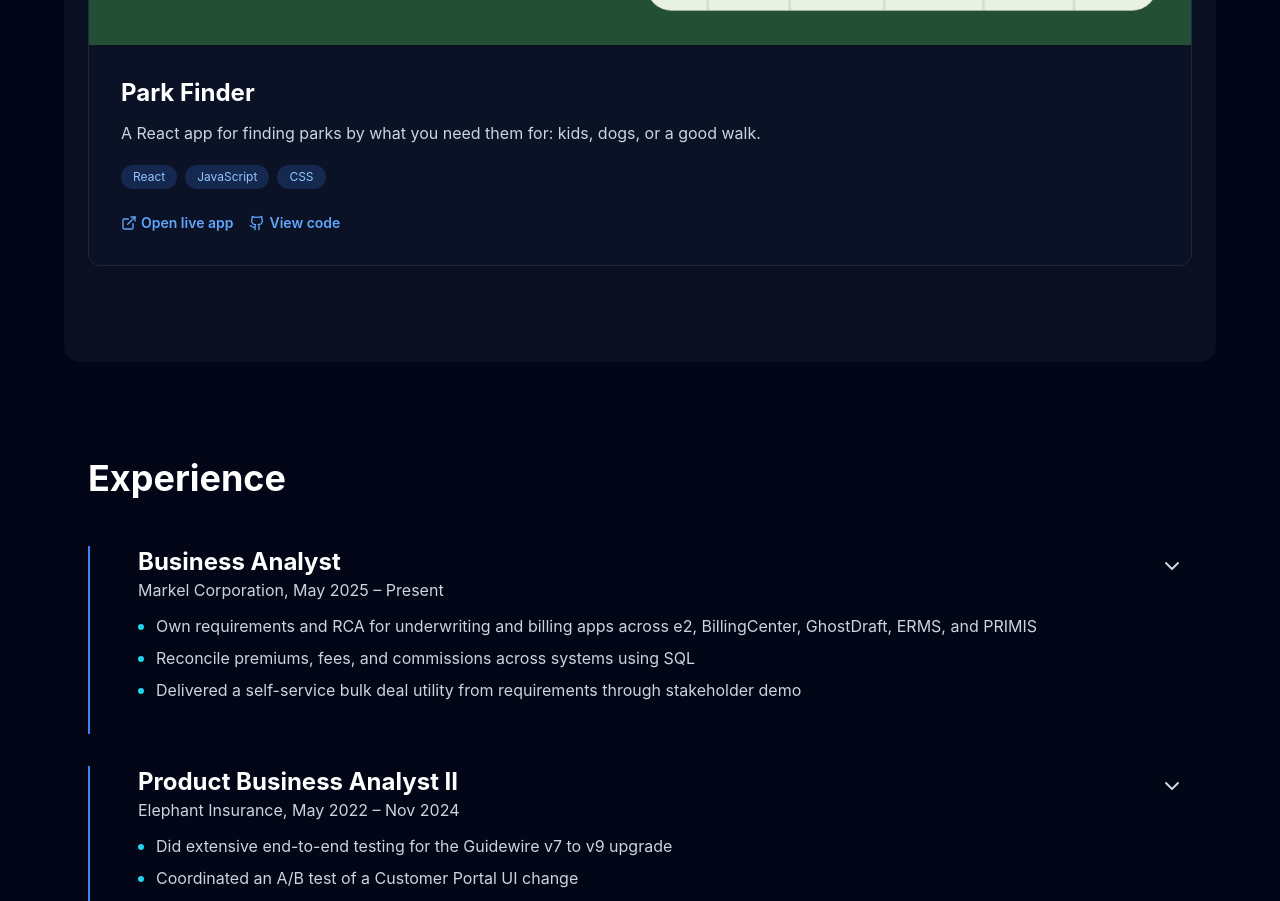
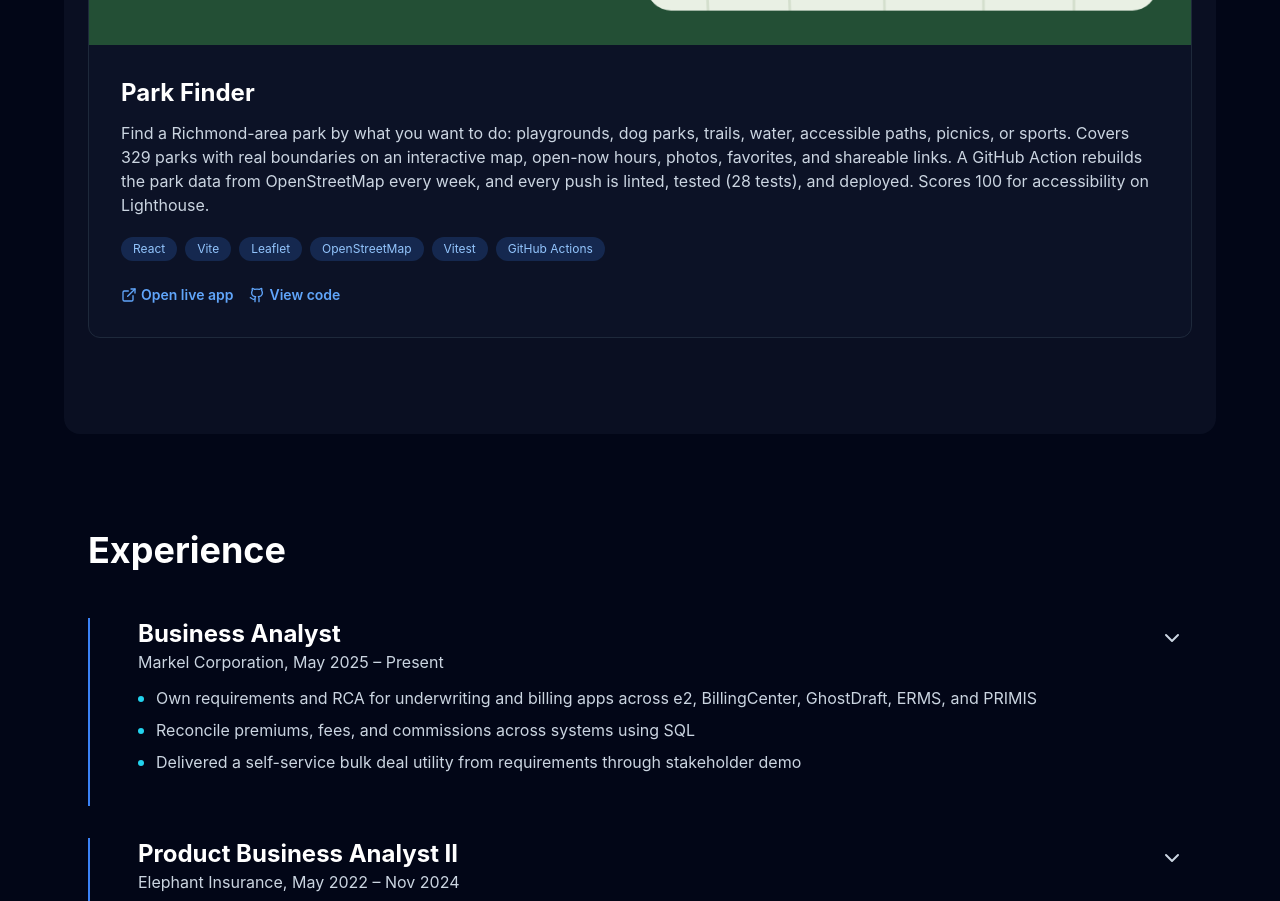
Before and after one commit to antdia4309/portfolio, a React (Create React App) app: page / in a window 1280 px wide. Shown: the part 6240-7141 px from the top of the page. Built offline with nearby package versions, Linux system fonts and the light colour scheme.

Commit message:
Update Park Finder project card

```diff
--- a/src/App.js
+++ b/src/App.js
@@ -103,8 +103,8 @@ const projects = [
   },
   {
     title: 'Park Finder',
-    description: 'A React app for finding parks by what you need them for: kids, dogs, or a good walk.',
-    tags: ['React', 'JavaScript', 'CSS'],
+    description: 'Find a Richmond-area park by what you want to do: playgrounds, dog parks, trails, water, accessible paths, picnics, or sports. Covers 329 parks with real boundaries on an interactive map, open-now hours, photos, favorites, and shareable links. A GitHub Action rebuilds the park data from OpenStreetMap every week, and every push is linted, tested (28 tests), and deployed. Scores 100 for accessibility on Lighthouse.',
+    tags: ['React', 'Vite', 'Leaflet', 'OpenStreetMap', 'Vitest', 'GitHub Actions'],
     repo: 'https://github.com/antdia4309/park-finder',
     live: 'https://antdia4309.github.io/park-finder/',
     image: `${process.env.PUBLIC_URL}/parkfinder.png`,
```
Also changed, not shown: public/parkfinder.png.
